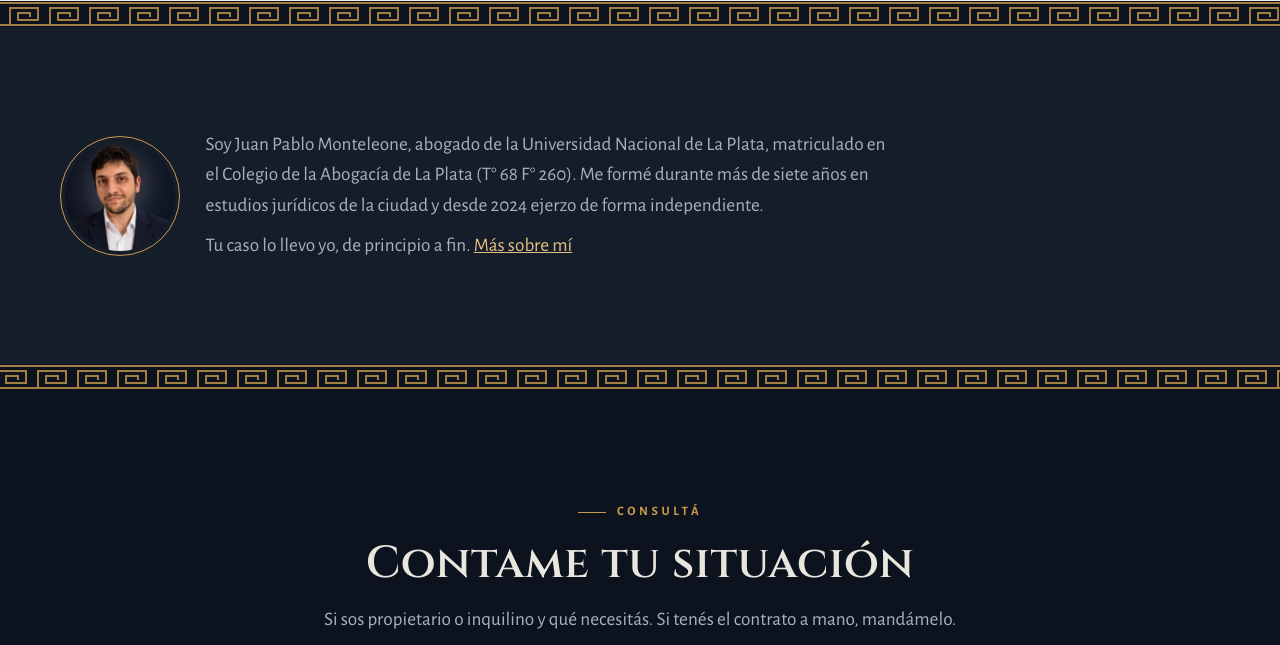
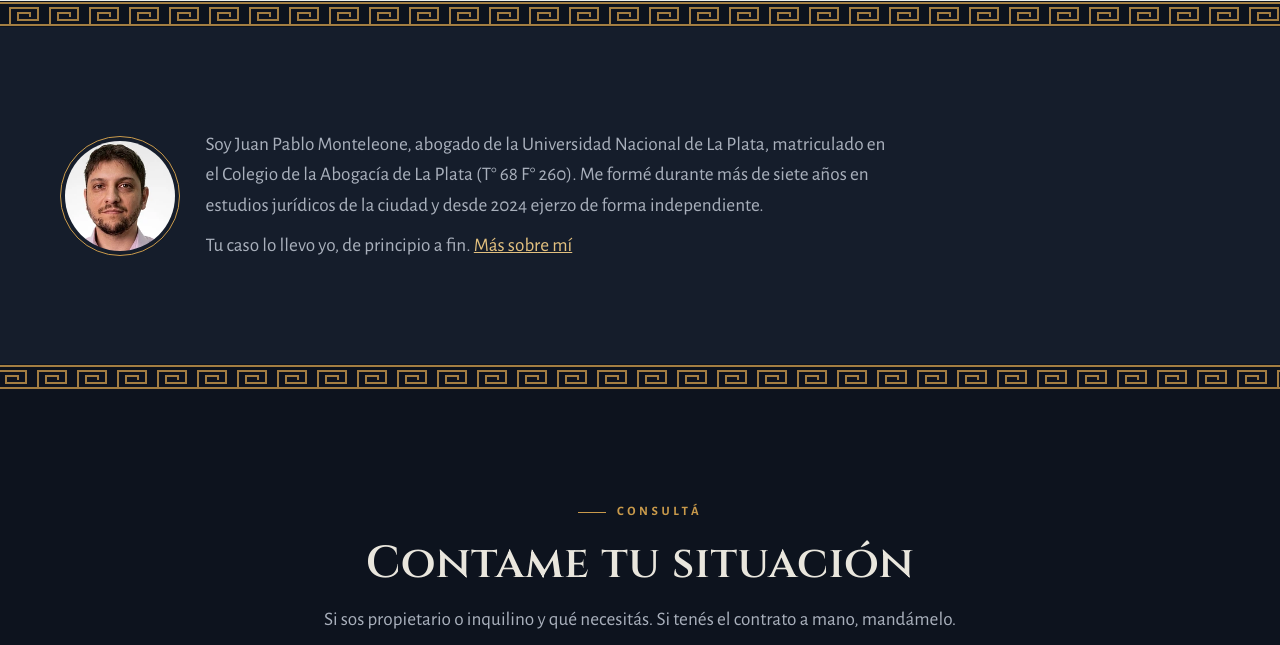
Before and after one commit to bazarretro/juanpablomonteleone, a plain HTML site: page contratos/index.html in a window 1280 px wide. Shown: the part 6000-6645 px from the top of the page. Drawn offline with Linux system fonts and the light colour scheme.

Commit message:
Contratos: foto liviana, iconos y twitter card
Co-Authored-By: Claude Sonnet 5.5 <noreply@anthropic.com>
Claude-Session: https://claude.ai/code/session_01HBD1SJwf3RhyBzSo3aK4bK

```diff
--- a/contratos/index.html
+++ b/contratos/index.html
@@ -9,6 +9,8 @@
 <meta name="description" content="Redacción, revisión y renegociación de contratos de alquiler para propietarios e inquilinos en La Plata. Reglas vigentes desde 2023.">
 <meta name="theme-color" content="#0D131E">
 <link rel="icon" href="/assets/logo/favicon.svg" type="image/svg+xml">
+<link rel="apple-touch-icon" href="/assets/logo/apple-touch-icon.png">
+<link rel="preload" href="/assets/fonts/cinzel-latin-700-normal.woff2" as="font" type="font/woff2" crossorigin>
 <link rel="stylesheet" href="/styles.css">
 <link rel="canonical" href="https://juanpablomonteleone.pages.dev/contratos/">
 <meta property="og:type" content="website">
@@ -17,6 +19,7 @@
 <meta property="og:title" content="Contratos de locación en La Plata | Monteleone">
 <meta property="og:description" content="Redacción, revisión y renegociación de contratos de alquiler para propietarios e inquilinos en La Plata. Reglas vigentes desde 2023.">
 <meta property="og:url" content="https://juanpablomonteleone.pages.dev/contratos/">
+<meta name="twitter:card" content="summary_large_image">
 <meta property="og:image" content="https://juanpablomonteleone.pages.dev/assets/og/home.jpg">
 <script type="application/ld+json">{"@context": "https://schema.org", "@type": "LegalService", "name": "Juan Pablo Monteleone, abogado", "url": "https://juanpablomonteleone.pages.dev/", "telephone": "+5492212011739", "email": "estudiomonteleonejp@gmail.com", "image": "https://juanpablomonteleone.pages.dev/assets/foto-rect.webp", "areaServed": "La Plata, Provincia de Buenos Aires", "address": {"@type": "PostalAddress", "addressLocality": "La Plata", "addressRegion": "Buenos Aires", "addressCountry": "AR"}, "knowsAbout": ["Accidentes de tránsito", "Multas de tránsito", "Contratos de locación", "Gestoría de trámites"], "sameAs": ["https://www.instagram.com/monteleone.abogado/"]}</script>
 </head>
@@ -114,7 +117,7 @@
 <section class="seccion oscuro-2">
   <div class="contenedor">
     <div class="quien-corto rv">
-      <img src="/assets/foto-rect.webp" alt="Juan Pablo Monteleone" width="120" height="120" loading="lazy">
+      <img src="/assets/foto-avatar.webp" alt="Juan Pablo Monteleone" width="120" height="120" loading="lazy">
       <div>
         <p>Soy Juan Pablo Monteleone, abogado de la Universidad Nacional de La Plata, matriculado en el Colegio de la Abogacía de La Plata (T° 68 F° 260). Me formé durante más de siete años en estudios jurídicos de la ciudad y desde 2024 ejerzo de forma independiente.</p>
         <p>Tu caso lo llevo yo, de principio a fin. <a href="/#quien-soy">Más sobre mí</a></p>
```
